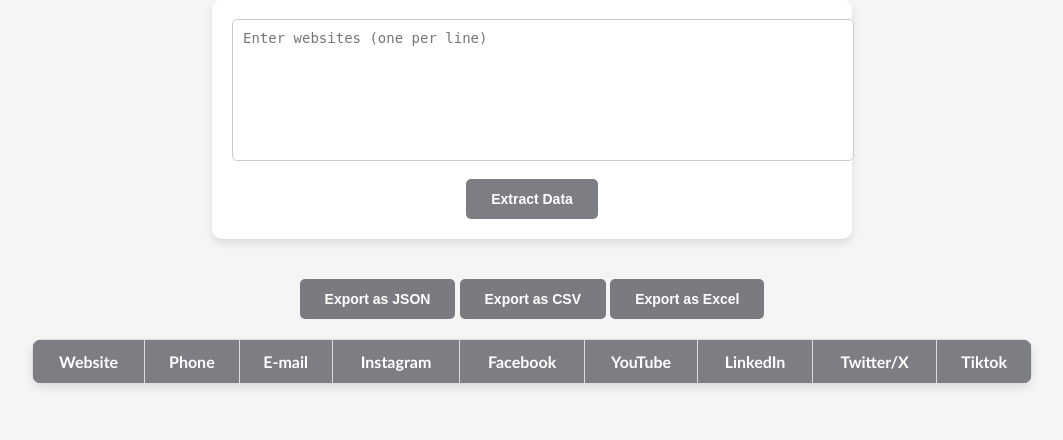
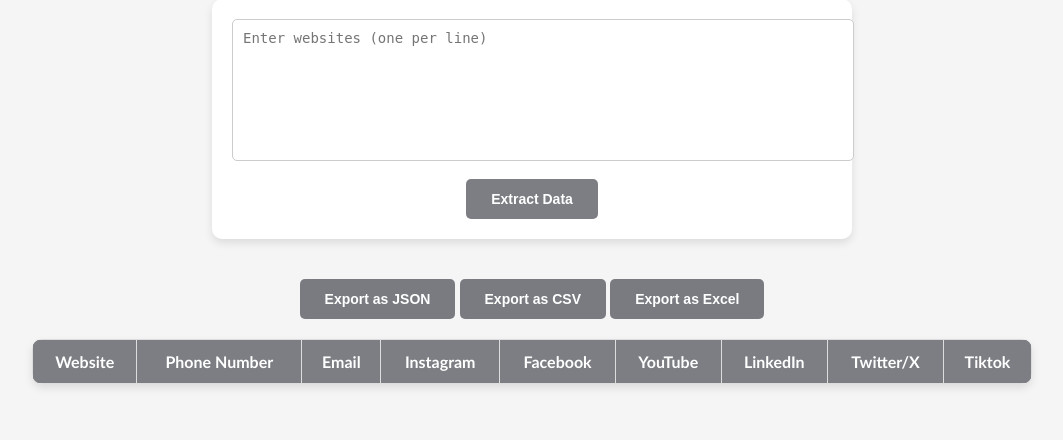
Before and after one commit to rakibbdcalling/Kire-Hala, a Flask app: template Rakib/Website Extractor/templates/index.html in a window 1280 px wide. Shown: the part 78-518 px from the top of the page, without its empty margins (108-1171 px from the left). Run offline with Flask 3, Linux system fonts and the light colour scheme; the template is opened without the code that fills it, so the values that code supplies are empty; some libraries are stand-ins or nearby versions.

Commit message:
Update index.html

```diff
--- a/Rakib/Website Extractor/templates/index.html
+++ b/Rakib/Website Extractor/templates/index.html
@@ -29,8 +29,8 @@
         <thead>
             <tr>
                 <th>Website</th>
-                <th>Phone</th>
-                <th>E-mail</th>
+                <th>Phone Number</th>
+                <th>Email</th>
                 <th>Instagram</th>
                 <th>Facebook</th>
                 <th>YouTube</th>
```
